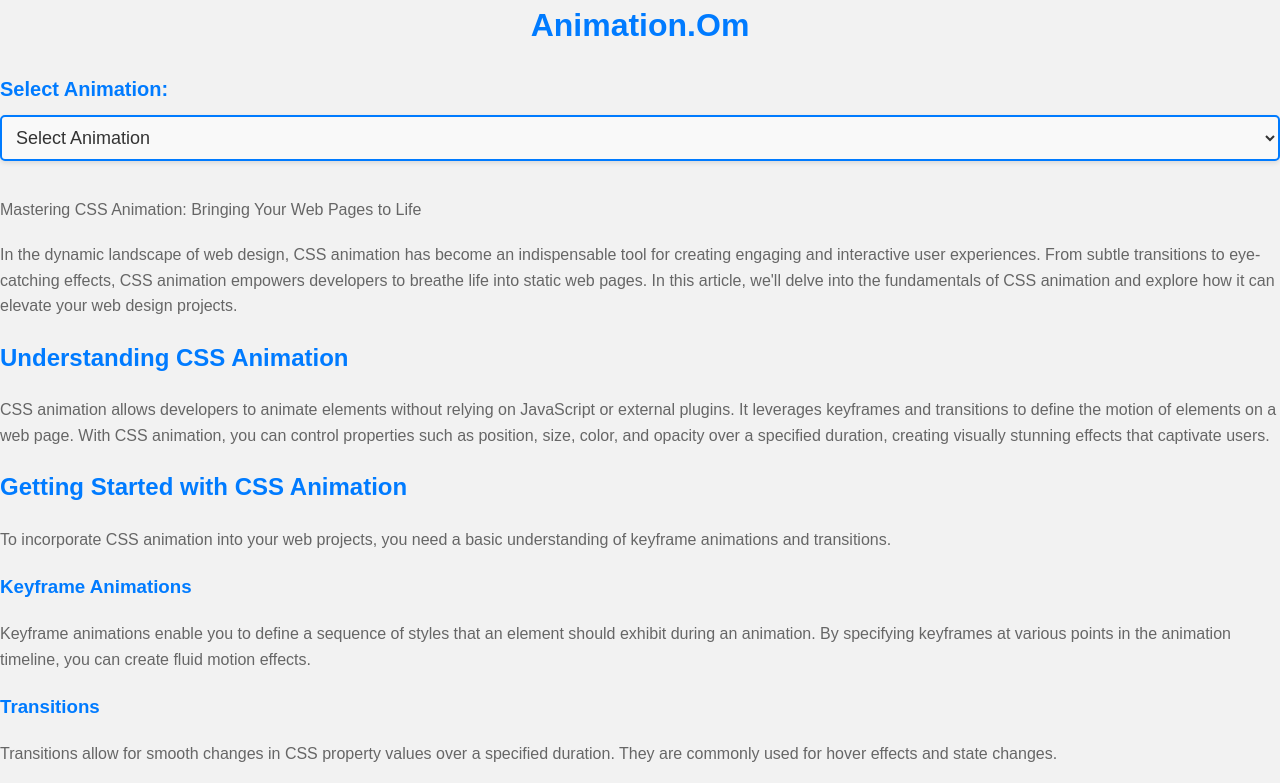
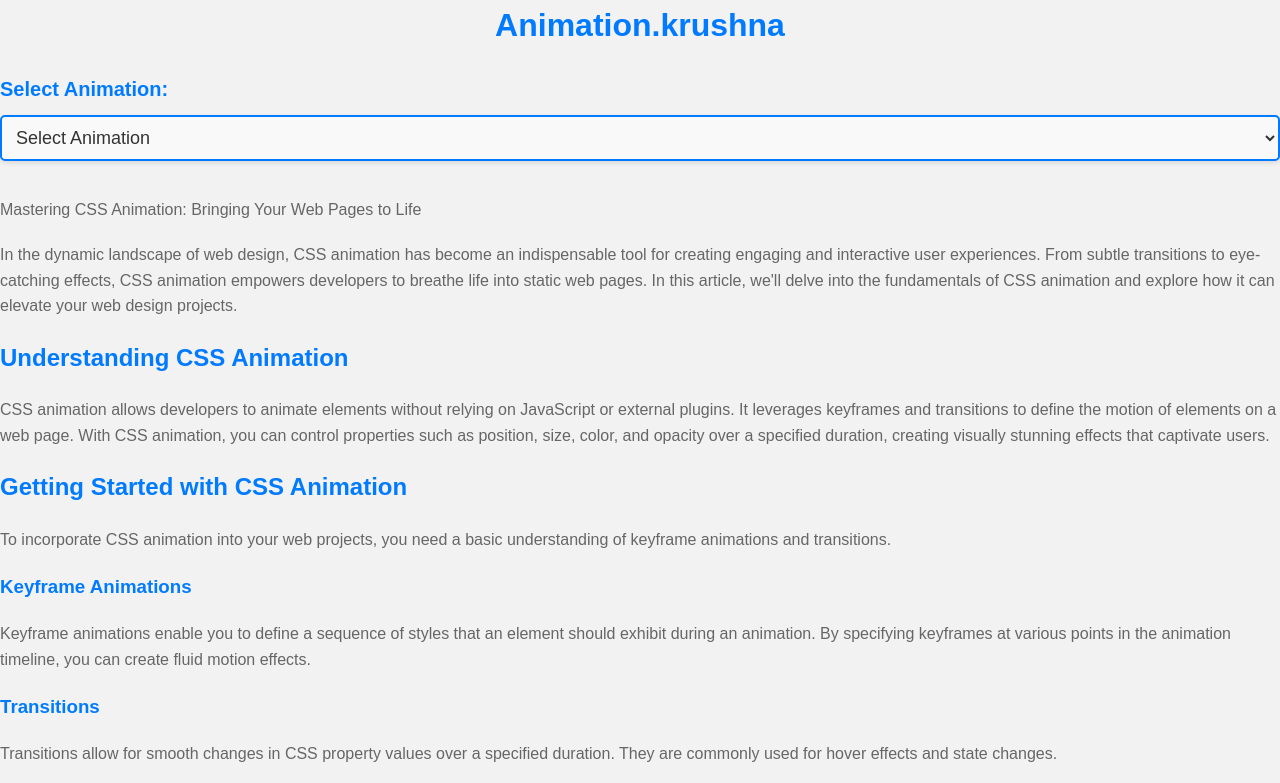
Before and after one commit to anandtathe5/animation, a plain HTML site: page index.html in a window 1280 px wide. Shown: the top 783 px of the page. Drawn offline with nearby package versions, Linux system fonts and the light colour scheme.

Commit message:
Update index.html

```diff
--- a/index.html
+++ b/index.html
@@ -103,7 +103,7 @@ label[for="animationSelect"] {
     </style>
 </head>
 <body>
-    <h1 id="pageTitle">Animation.Om </h1>
+    <h1 id="pageTitle">Animation.krushna </h1>
 
     <label for="animationSelect">Select Animation:</label>
     <select id="animationSelect" onchange="applySelectedAnimation()">
```
